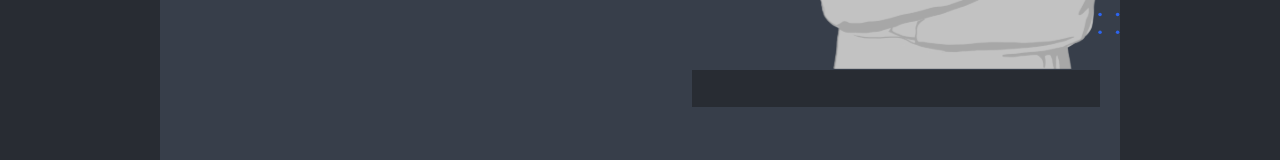
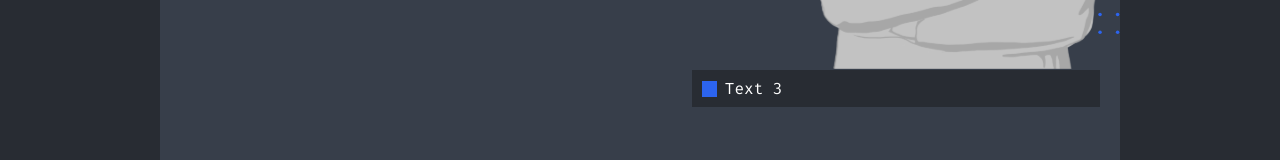
Before and after one commit to matinkaviani/matinkaviani, a Next.js app: page / in a window 1280 px wide. Shown: the part 439-599 px from the top of the page. Built offline with nearby package versions, Linux system fonts and the light colour scheme.

Commit message:
add text slider component

```diff
--- /dev/null
+++ b/modules/Intro/TextSlider/index.tsx
@@ -0,0 +1,39 @@
+import { useState, useEffect } from 'react';
+import styles from '@/styles/intro/TextSlider.module.css';
+
+interface TextSliderProps {
+    texts: string[];
+    interval: number;
+}
+
+const TextSlider = ({ texts, interval }: TextSliderProps) => {
+    const [currentTextIndex, setCurrentTextIndex] = useState<number>(0);
+
+    useEffect(() => {
+        const intervalId = setInterval(() => {
+            setCurrentTextIndex((prevIndex) => (prevIndex + 1) % texts.length);
+        }, interval);
+
+        return () => {
+            clearInterval(intervalId);
+        };
+    }, [interval, texts.length]);
+
+    return (
+        <div className={styles.container}>
+            <div className={styles.slider}>
+                {texts.map((text, index) => (
+                    <div
+                        key={index}
+                        className={`${styles.slide} ${index === currentTextIndex ? styles.active : ''
+                            }`}
+                    >
+                        {text}
+                    </div>
+                ))}
+            </div>
+        </div>
+    );
+};
+
+export default TextSlider;
--- a/modules/Intro/index.tsx
+++ b/modules/Intro/index.tsx
@@ -3,9 +3,12 @@ import { Trans, useTranslation } from 'react-i18next';
 import Button from '../Shared/Button';
 import Image from 'next/image';
 import Matin from '@/public/images/m-kaviani.svg';
+import TextSlider from './TextSlider';
 
 const Intro = () => {
     const { t } = useTranslation();
+    const texts = ['Text 1', 'Text 2', 'Text 3', 'Text 4'];
+    const interval = 2000; // milliseconds
     return (
         <div id={styles.intro}>
             <div className={styles.introTextContainer}>
@@ -63,6 +66,7 @@ const Intro = () => {
                 </div>
                 <div className={styles.imageSlider}>
                     <span className={styles.rect}></span>
+                    <TextSlider texts={texts} interval={interval} />
                 </div>
             </div>
         </div>
--- a/styles/intro/Intro.module.css
+++ b/styles/intro/Intro.module.css
@@ -64,4 +64,15 @@
     position: absolute;
     right: 0;
     bottom: -33px;
+    display: flex;
+    align-items: center;
+    padding: 0 10px;
+    gap: 8px;
 }
+
+.rect {
+    background: #2C64EF;
+    display: inline-block;
+    width: 15.78px;
+    height: 16px;
+}
--- /dev/null
+++ b/styles/intro/TextSlider.module.css
@@ -0,0 +1,51 @@
+.container {
+    width: 100%;
+    height: 100%;
+    overflow: hidden;
+    position: relative;
+}
+
+.slider {
+    display: flex;
+    flex-direction: column;
+    animation: slide-animation linear infinite;
+}
+
+.slide {
+    position: absolute;
+    top: 0;
+    left: 0;
+    width: 100%;
+    height: 100%;
+    opacity: 0;
+    transform: translateY(100%);
+    transition: opacity 0.5s, transform 0.5s;
+    display: flex;
+    align-items: center;
+}
+
+.active {
+    opacity: 1;
+    transform: translateY(0);
+}
+
+@keyframes slide-animation {
+    0% {
+        opacity: 0;
+    }
+
+    10% {
+        opacity: 1;
+        transform: translateY(0);
+    }
+
+    90% {
+        opacity: 1;
+        transform: translateY(0);
+    }
+
+    100% {
+        opacity: 0;
+        transform: translateY(-100%);
+    }
+}
```
